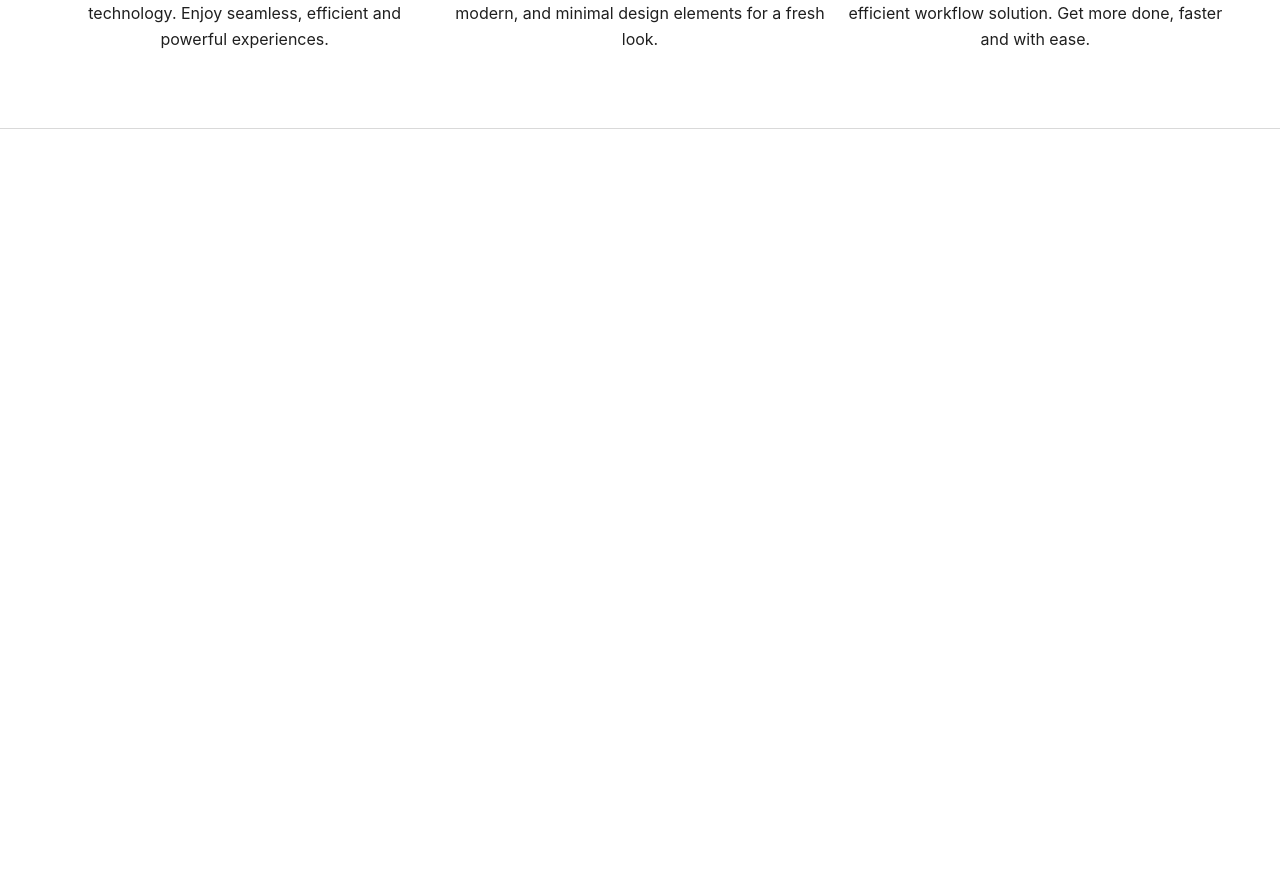
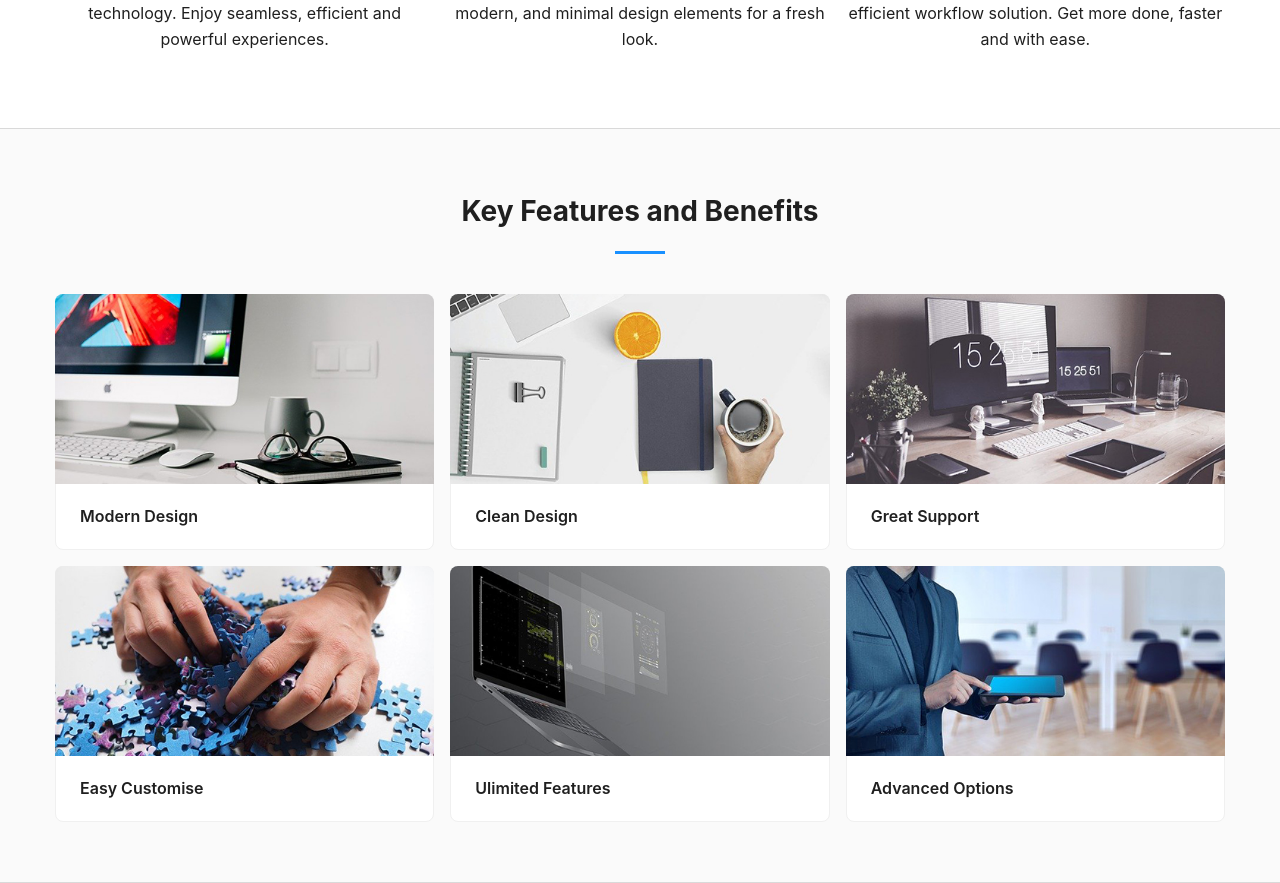
Before and after one commit to sairamchow5555/tech, a React (Create React App) app: page / in a window 1280 px wide. Shown: the part 1290-2173 px from the top of the page. Before the commit the page ends 1419 px from the top, so only its background shows below. Built offline with nearby package versions, Linux system fonts and the light colour scheme.

Commit message:
added feature component

```diff
--- /dev/null
+++ b/src/components/home/feature.js
@@ -0,0 +1,77 @@
+import React from 'react';
+import { Row, Col } from 'antd';
+
+import image1 from '../../assets/images/modern-design.jpg';
+import image2 from '../../assets/images/clean-design.jpg';
+import image3 from '../../assets/images/great-support.jpg';
+import image4 from '../../assets/images/easy-customise.jpg';
+import image5 from '../../assets/images/unlimited-features.jpg';
+import image6 from '../../assets/images/advanced-option.jpg';
+
+import { Card } from 'antd';
+const { Meta } = Card;
+
+function AppFeature(){
+    return(
+        <div className="block featureBlock bgGray">
+            <div className="container-fluid">
+            <div className="titleHolder">
+                <h2>Key Features and Benefits</h2>
+            </div>
+            <Row gutter={[16, 16]}>
+                <Col xs={{ span: 24 }} sm={{ span: 12 }} md={{ span: 8 }}>
+                    <Card
+                        hoverable
+                        cover={<img alt="Modern Design" src={image1} />}
+                    >
+                        <Meta title="Modern Design" />
+                    </Card>
+                </Col>
+                <Col xs={{ span: 24 }} sm={{ span: 12 }} md={{ span: 8 }}>
+                    <Card
+                        hoverable
+                        cover={<img alt="Clean Design" src={image2} />}
+                    >
+                        <Meta title="Clean Design" />
+                    </Card>
+                </Col>
+                <Col xs={{ span: 24 }} sm={{ span: 12 }} md={{ span: 8 }}>
+                    <Card
+                        hoverable
+                        cover={<img alt="Great Support" src={image3} />}
+                    >
+                        <Meta title="Great Support" />
+                    </Card>
+                </Col>
+
+                <Col xs={{ span: 24 }} sm={{ span: 12 }} md={{ span: 8 }}>
+                    <Card
+                        hoverable
+                        cover={<img alt="Easy Customise" src={image4} />}
+                    >
+                        <Meta title="Easy Customise" />
+                    </Card>
+                </Col>
+                <Col xs={{ span: 24 }} sm={{ span: 12 }} md={{ span: 8 }}>
+                    <Card
+                        hoverable
+                        cover={<img alt="Ulimited Features" src={image5} />}
+                    >
+                        <Meta title="Ulimited Features" />
+                    </Card>
+                </Col>
+                <Col xs={{ span: 24 }} sm={{ span: 12 }} md={{ span: 8 }}>
+                    <Card
+                        hoverable
+                        cover={<img alt="Advanced Options" src={image6} />}
+                    >
+                        <Meta title="Advanced Options" />
+                    </Card>
+                </Col>
+            </Row>
+            </div>
+        </div>
+    )
+}
+
+export default AppFeature;
--- a/src/views/home.js
+++ b/src/views/home.js
@@ -1,12 +1,14 @@
 import React from "react";
 import AppHero from "../components/home/hero"
 import AppAbout from "../components/home/about";
+import AppFeature from "../components/home/feature";
 
 function AppHome(){
     return (
         <div className="main">
             <AppHero />
             <AppAbout />
+            <AppFeature />
         </div>
     )
 }
```
